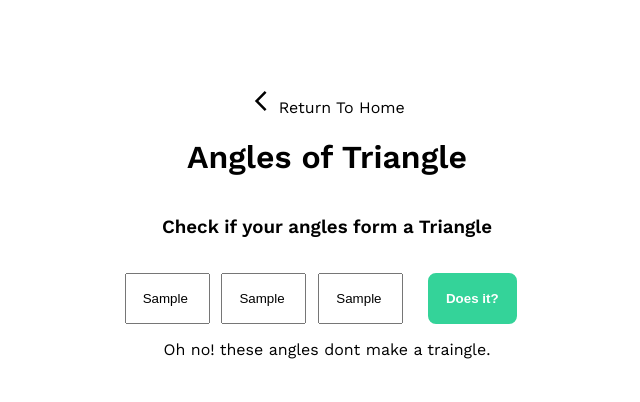
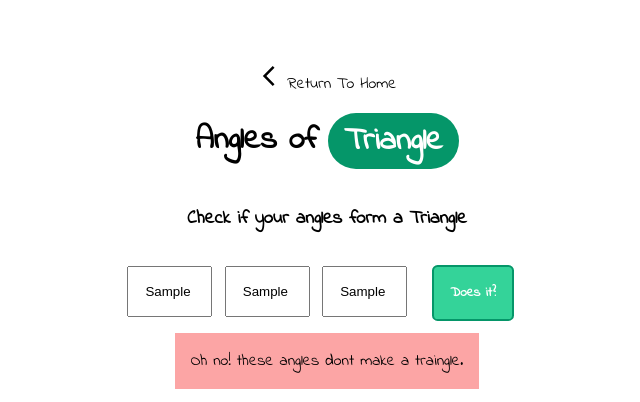
Before and after one commit to SlaYpoint/trikon, a plain HTML site: page pages/angles/angles.html in a window 1280 px wide. Both pictures are taken after typing "Sample", "Sample", "Sample" into the empty fields and a click on the button "Does it?". Shown: the whole page, without its empty margins (313-953 px from the left). Drawn offline with nearby package versions, Linux system fonts and the light colour scheme.

Commit message:
changed fonts

```diff
--- a/styles.css
+++ b/styles.css
@@ -1,4 +1,4 @@
-@import url('https://fonts.googleapis.com/css2?family=Work+Sans:wght@300;400;600&display=swap');
+@import url('https://fonts.googleapis.com/css2?family=Indie+Flower&display=swap');
 
 :root{
     --primary-color: #34D399;
@@ -11,7 +11,7 @@
 
 body{
     margin: 0;
-    font-family: 'Work Sans', sans-serif;
+    font-family: 'Indie Flower', cursive;
 }
 
 a{
@@ -35,6 +35,26 @@ ul{
     text-align: center;
 }
 
+
+.btn{
+    display: inline-block;
+    margin: auto 1rem;
+    padding: 1rem 1rem;
+    background: var(--primary-color);
+    color: #fff;
+    font-family: inherit;
+    font-weight: bold;
+    border: none;
+    border: 2px solid var(--secondary-color);
+    border-radius: 0.35rem;
+    cursor: pointer;
+}
+
+.btn:hover{
+    background: var(--secondary-color);
+    border: 2px solid var(--secondary-color);
+}
+
 .menu{
     max-width: 18rem;
     margin: auto;
@@ -54,7 +74,7 @@ ul{
     display: flex;
     justify-content: center;
     align-items: center;
-    font-weight: 600;
+    font-weight: bold;
     color: #ffff;
     cursor: pointer;
     border-radius: 3px;
@@ -126,26 +146,26 @@ ul{
     width: 85px;
 }
 
-.output{
+#result{
     padding: 1rem;
-    width: fit-content;
 }
 
 .error{
     display: none;
+    padding: 1rem 1rem;
+    background: #FCA5A5;
 }
 
-.btn{
-    display: inline-block;
-    margin: auto 1rem;
-    padding: 1rem 1rem;
-    background: var(--primary-color);
+.text-focus{
+    background: var(--secondary-color);
+    padding: 0.3rem 1rem;
+    border-radius: 2rem;
+    font-weight: bold;
     color: #fff;
-    font-weight: bold;
-    border: none;
-    border: 2px solid var(--primary-color);
-    border-radius: 0.5rem;
-    cursor: pointer;
+}
+
+.wave{
+    position: absolute;
 }
 
 footer{
```
